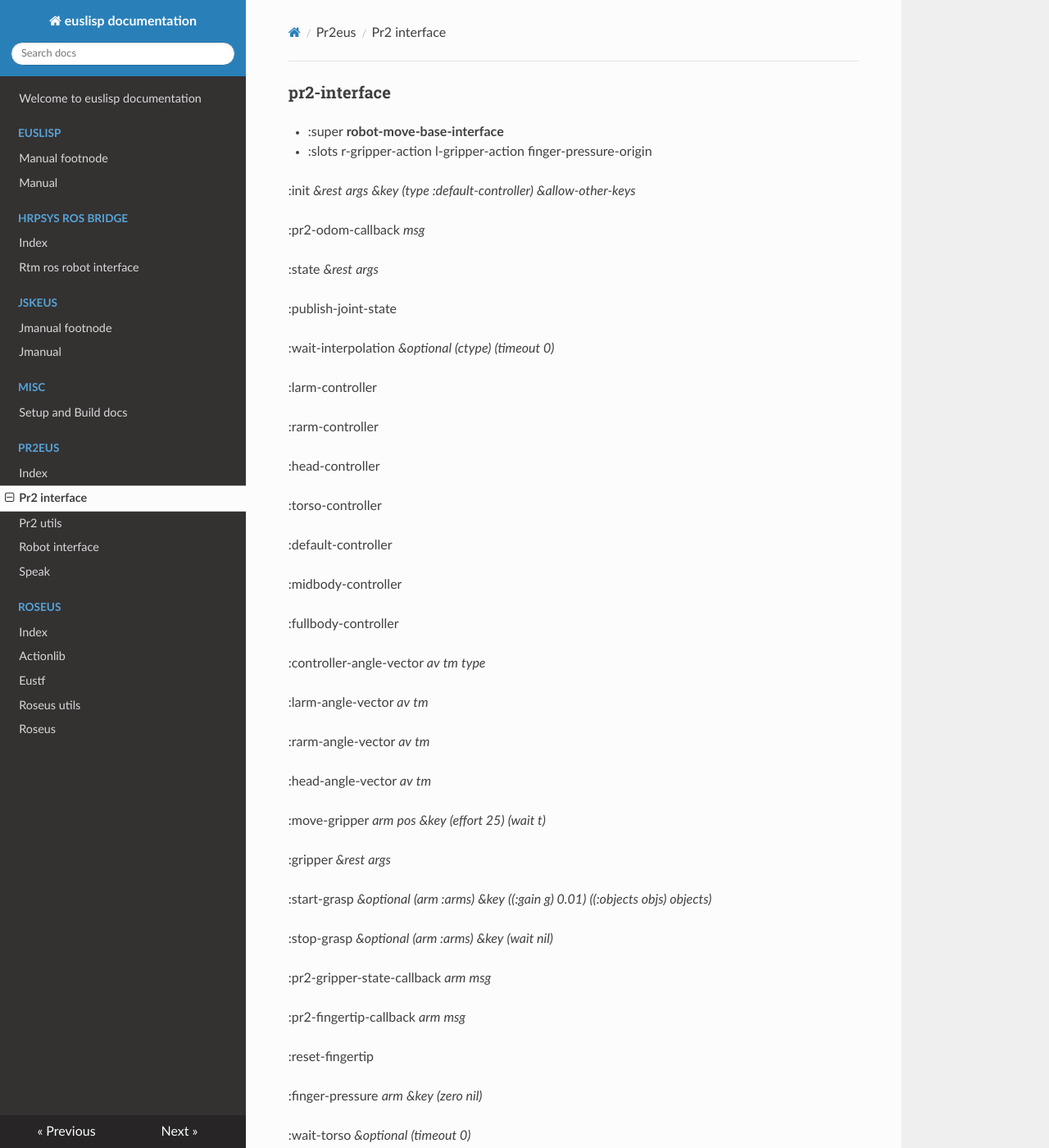
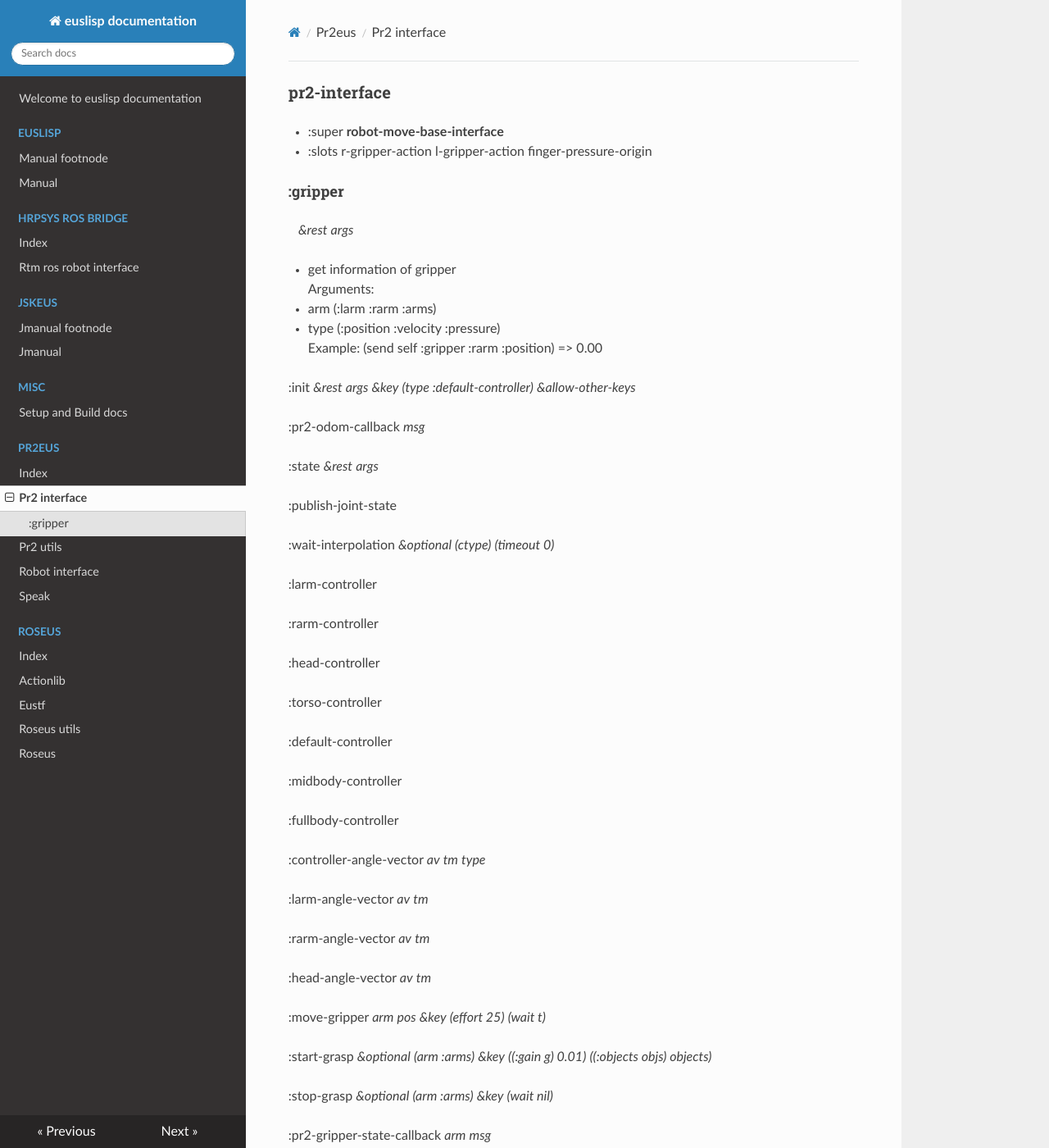
Before and after one commit to jsk-ros-pkg/euslisp-docs, an MkDocs documentation site: the page built from docs/pr2eus/pr2-interface.md, in a window 1280 px wide and 1400 px high. Shown: the whole window at 82% size. Built offline with MkDocs 1.6.1, drawn with Linux system fonts in a browser that asks for light colours; nearby versions of some CDN libraries.

Commit message:
update documentation for pr2eus

```diff
--- a/docs/pr2eus/pr2-interface.md
+++ b/docs/pr2eus/pr2-interface.md
@@ -2,6 +2,16 @@
 - :super **robot-move-base-interface**
 - :slots r-gripper-action l-gripper-action finger-pressure-origin
 
+
+
+#### :gripper
+&nbsp;&nbsp;&nbsp;*&rest* *args*
+
+- get information of gripper <br>
+Arguments: <br>
+ - arm (:larm :rarm :arms) <br>
+ - type (:position :velocity :pressure) <br>
+Example: (send self :gripper :rarm :position) => 0.00 <br>
 
 
 :init *&rest* *args* *&key* *(type :default-controller)* *&allow-other-keys*
```
Also changed, not shown: other parts of docs/pr2eus/pr2-interface.md (+0 -2 lines).
